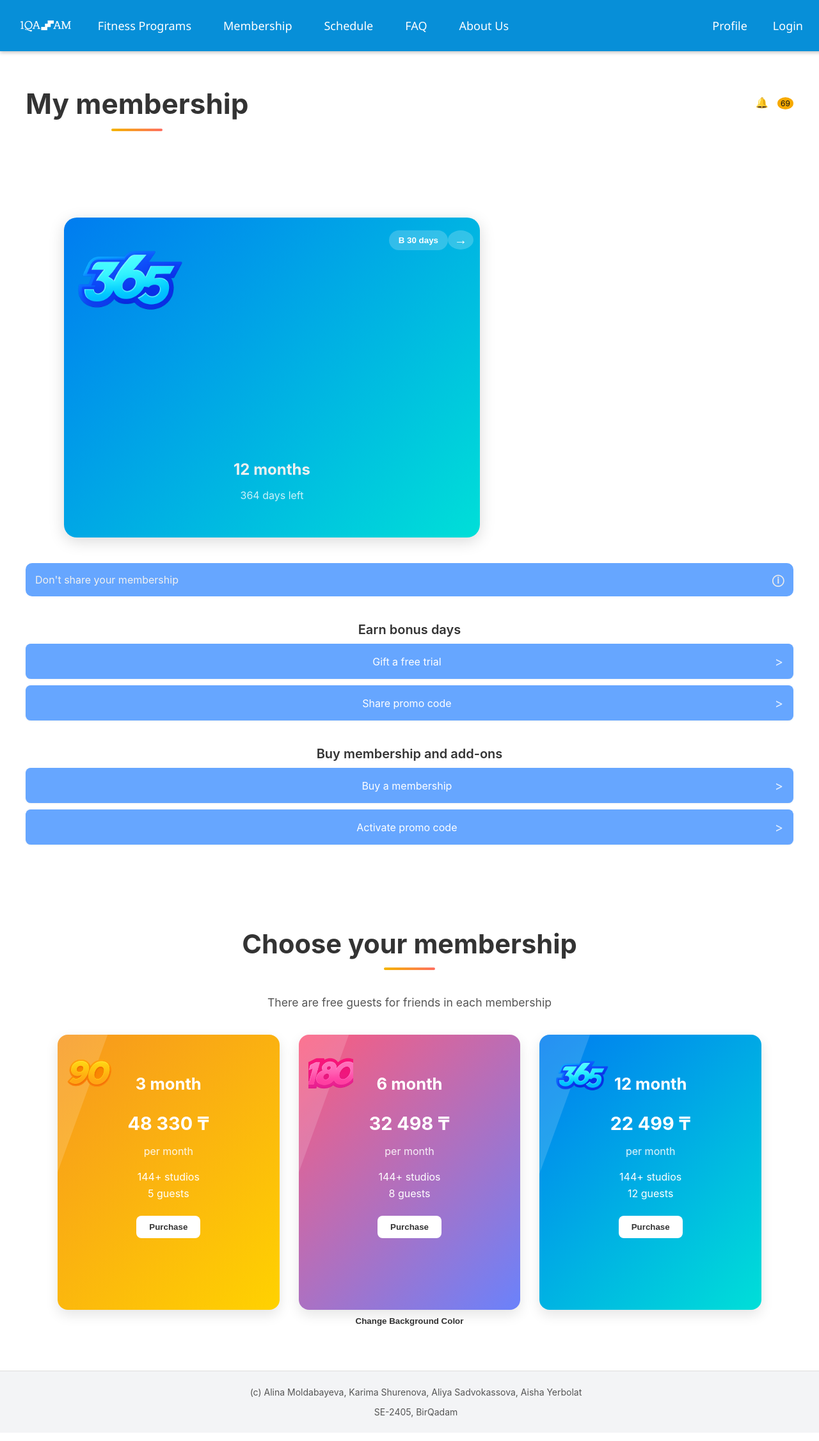
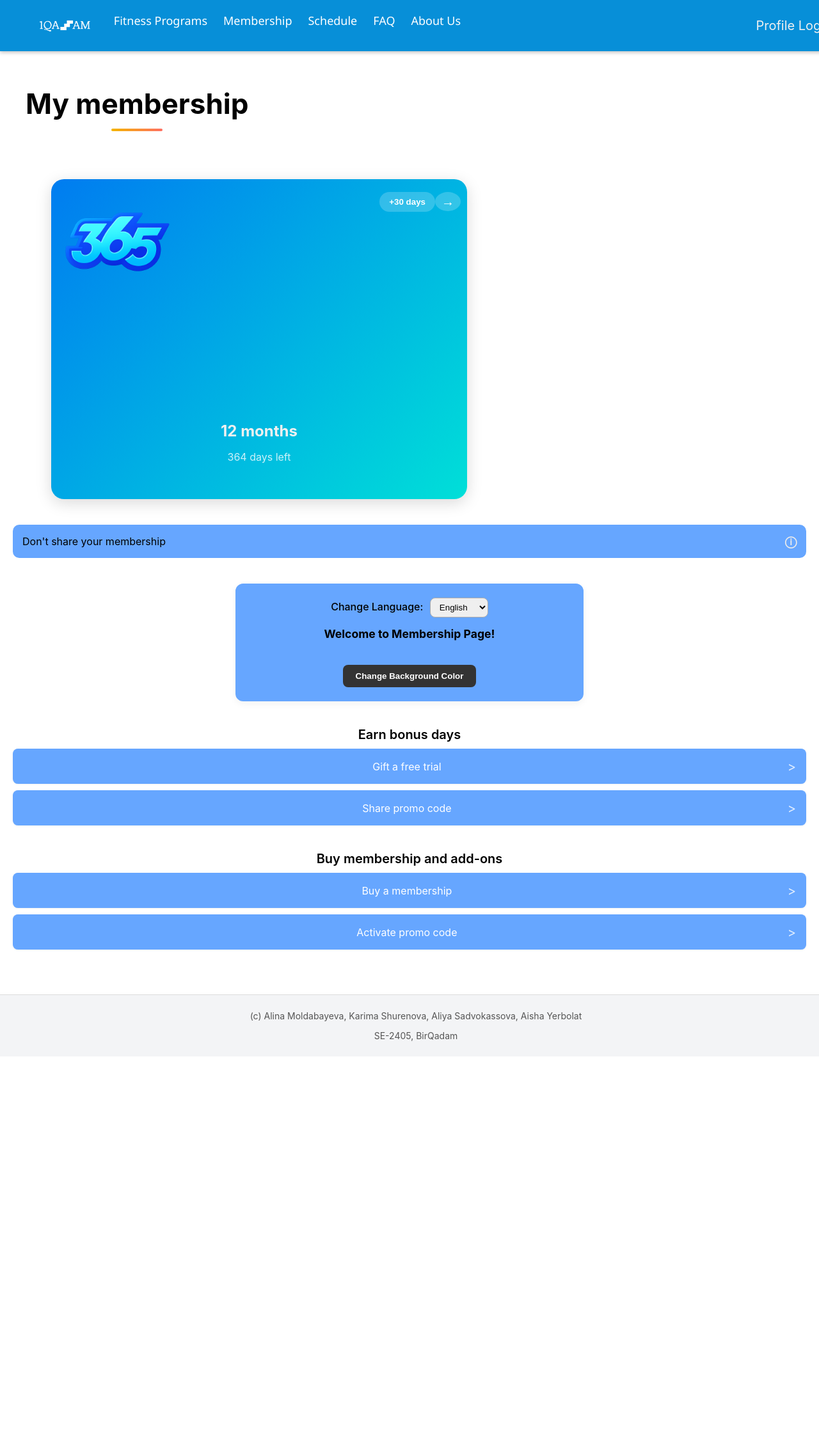
Before and after one commit to Alinaa111/assignment5_web1, a plain HTML site: page pages/karima-membership.html in a window 1280 px wide. Shown: the whole page at 64% size. After the commit the page ends 1711 px from the top, so only its background shows below. Drawn offline with Linux system fonts and the light colour scheme.

Commit message:
updated membership

```diff
--- a/pages/karima-membership.html
+++ b/pages/karima-membership.html
@@ -10,128 +10,89 @@
 <body>
   <header>
     <div class="nav_links">
+      <div class="nav_menu" id="navMenu">
+        <nav class="nav_main">
           <a href="../index.html"><img src="../images/logo-2.png" alt="logotype"></a>
+          <a href="alina-fitness.html">Fitness Programs</a>
+          <a href="karima-membership.html">Membership</a>
+          <a href="karima-schedule.html">Schedule</a>
+          <a href="aisha-faq.html">FAQ</a>
+          <a href="aisha-about.html">About Us</a>
+        </nav>
+      </div>
 
+      <div class="nav_right">
+        <nav class="nav_profile">
+          <a href="aliya-profile.html">Profile</a>
+          <a href="aliya-login.html">Login</a>
+        </nav>
         <button class="nav_toggle" id="navToggle">&#9776;</button>
-
-        <nav class="nav_menu" id="navMenu">
-            <ul class="nav_main">
-            <li><a href="alina-fitness.html">Fitness Programs</a></li>
-            <li><a href="karima-membership.html">Membership</a></li>
-            <li><a href="karima-schedule.html">Schedule</a></li>
-            <li><a href="aisha-faq.html">FAQ</a></li>
-            <li><a href="aisha-about.html">About Us</a></li>
-            </ul>
-
-            <ul class="nav_right">
-            <li><a href="aliya-profile.html">Profile</a></li>
-            <li><a href="aliya-login.html">Login</a></li>
-            </ul>
-        </nav>
+      </div>
     </div>
   </header>
 
   <main>
     <header class="app-header">
-        <h1>My membership</h1>
-        <div class="header-icons">
-            <span class="icon-placeholder">🔔</span>
-            <span class="icon-placeholder status-indicator">69</span>
-        </div>
+      <h1 id="mainTitle" class="black-text">My membership</h1>
     </header>
-
-    <main class="membership-page">
 
     <section class="membership-card-container">
       <div class="membership-card">
         <img src="../images/365.png" alt="12 months membership" class="cornerr-image">
         <div class="card-details">
-                    <p class="duration">12 months</p>
-                    <p class="days-left">364 days left</p>
+  <p id="duration" class="duration">12 months</p>
+  <p id="daysLeftText" class="days-left">364 days left</p>
 </div>
-                <button class="add-on-button">B 30 days</button>
+
+        <button id="addDaysButton" class="add-on-button">+30 days</button>
+
         <button class="next-button">→</button>
       </div>
     </section>
 
     <div class="share-notice">
-            <span>Don't share your membership</span>
+      <span id="shareText" class="black-text">Don't share your membership</span>
       <span class="info-icon">ⓘ</span>
+    </div>
+    <!-- 🔸 Language Container -->
+    <div class="language-container">
+      <label for="language" id="chooseLangLabel">Change Language:</label>
+      <select id="language">
+        <option value="english">English</option>
+        <option value="russian">Russian</option>
+        <option value="kazakh">Kazakh</option>
+      </select>
+
+      <p id="greeting">Welcome to Membership Page!</p>
+
+      <button id="colorButton">Change Background Color</button>
     </div>
 
     <section class="action-list">
-            <h2>Earn bonus days</h2>
+      <h2 id="bonusTitle" class="black-text">Earn bonus days</h2>
       <a href="#" class="action-item">
-                <span class="icon"></span> <span class="text">Gift a free trial</span>
+        <span class="icon"></span> <span class="text" id="giftText">Gift a free trial</span>
         <span class="arrow">></span>
       </a>
       <a href="#" class="action-item">
-                <span class="icon"></span> <span class="text">Share promo code</span>
+        <span class="icon"></span> <span class="text" id="promoText">Share promo code</span>
         <span class="arrow">></span>
       </a>
     </section>
 
     <section class="action-list">
-            <h2>Buy membership and add-ons</h2>
+      <h2 id="buyTitle" class="black-text">Buy membership and add-ons</h2>
       <a href="#" class="action-item">
-                <span class="icon"></span> <span class="text">Buy a membership</span>
+        <span class="icon"></span> <span class="text" id="buyText">Buy a membership</span>
         <span class="arrow">></span>
       </a>
       <a href="#" class="action-item">
-                <span class="icon"></span> <span class="text">Activate promo code</span>
+        <span class="icon"></span> <span class="text" id="activateText">Activate promo code</span>
         <span class="arrow">></span>
       </a>
     </section>
 
-    </main>
 
-</body>
-</html>
-    <h1>Choose your membership</h1>
-    <p class="subtitle">There are free guests for friends in each membership</p>
-
-    <div class="membership-container">
-      <div class="card green">
-        <img src="../images/90.png" alt="3 months membership" class="corner-imagee">
-        <h2>3 month</h2>
-        <p class="price">48 330 ₸</p>
-        <p class="per month">per month</p>
-        <ul>
-          <li>144+ studios</li>
-          <li>5 guests</li>
-        </ul>
-        <button>Purchase</button>
-      </div>
-
-      <div class="card pink">
-        <img src="../images/180.png" alt="6 months membership" class="corner-imagee">
-        <h2>6 month</h2>
-        <p class="price">32 498 ₸</p>
-        <p class="per month">per month</p>
-        <ul>
-          <li>144+ studios</li>
-          <li>8 guests</li>
-        </ul>
-        <button>Purchase</button>
-      </div>
-
-      <div class="card blue">
-        <img src="../images/365.png" alt="12 months membership" class="corner-image">
-        <h2>12 month</h2>
-        <p class="price">22 499 ₸</p>
-        <p class="per">per month</p>
-        <ul>
-          <li>144+ studios</li>
-          <li>12 guests</li>
-        </ul>
-        <button>Purchase</button>
-      </div>
-    </div>
-
-    <!-- 🔸 Task 4 Button -->
-    <div class="change-color mt-4">
-      <button id="colorButton">Change Background Color</button>
-    </div>
   </main>
 
   <footer>
@@ -141,8 +102,8 @@
     </div>
   </footer>
 
-  <!-- 🔸 Link JS -->
   <script src="../scripts/task4.js"></script>
-  <script src="../scripts/toggle_button.js"></script>
+  <script src="../scripts/task6.js"></script>
+  <script src="../scripts/theme-toggle.js"></script>
 </body>
 </html>
--- /dev/null
+++ b/scripts/task6.js
@@ -0,0 +1,80 @@
+// Task 6 - Full Page Language Switch
+const languageSelect = document.getElementById("language");
+
+const elements = {
+  mainTitle: document.getElementById("mainTitle"),
+  chooseLangLabel: document.getElementById("chooseLangLabel"),
+  shareText: document.getElementById("shareText"),
+  bonusTitle: document.getElementById("bonusTitle"),
+  giftText: document.getElementById("giftText"),
+  promoText: document.getElementById("promoText"),
+  buyTitle: document.getElementById("buyTitle"),
+  buyText: document.getElementById("buyText"),
+  activateText: document.getElementById("activateText"),
+  greeting: document.getElementById("greeting"),
+  colorButton: document.getElementById("colorButton"),
+  duration: document.getElementById("duration"),
+  daysLeftText: document.getElementById("daysLeftText"),
+  addDaysButton: document.getElementById("addDaysButton"),
+
+};
+
+languageSelect.addEventListener("change", () => {
+  const lang = languageSelect.value;
+
+  switch (lang) {
+    case "english":
+      elements.mainTitle.textContent = "My membership";
+      elements.chooseLangLabel.textContent = "Change Language:";
+      elements.shareText.textContent = "Don't share your membership";
+      elements.bonusTitle.textContent = "Earn bonus days";
+      elements.giftText.textContent = "Gift a free trial";
+      elements.promoText.textContent = "Share promo code";
+      elements.buyTitle.textContent = "Buy membership and add-ons";
+      elements.buyText.textContent = "Buy a membership";
+      elements.activateText.textContent = "Activate promo code";
+      elements.greeting.textContent = "Welcome to Membership Page!";
+      elements.colorButton.textContent = "Change Background Color";
+      elements.duration.textContent = "12 months";
+      elements.daysLeftText.textContent = "364 days left";
+      elements.addDaysButton.textContent = "+30 days"; // English
+
+      break;
+
+    case "russian":
+      elements.mainTitle.textContent = "Моё членство";
+      elements.chooseLangLabel.textContent = "Изменить язык:";
+      elements.shareText.textContent = "Не делитесь своим членством";
+      elements.bonusTitle.textContent = "Заработайте бонусные дни";
+      elements.giftText.textContent = "Подарить бесплатную пробу";
+      elements.promoText.textContent = "Поделиться промокодом";
+      elements.buyTitle.textContent = "Купить членство и дополнения";
+      elements.buyText.textContent = "Купить членство";
+      elements.activateText.textContent = "Активировать промокод";
+      elements.greeting.textContent = "Добро пожаловать на страницу членства!";
+      elements.colorButton.textContent = "Изменить цвет фона";
+      elements.duration.textContent = "12 месяцев";
+      elements.daysLeftText.textContent = "Осталось 364 дня";
+      elements.addDaysButton.textContent = "+30 дней"; // Russian
+
+      break;
+
+    case "kazakh":
+      elements.mainTitle.textContent = "Менің мүшелігім";
+      elements.chooseLangLabel.textContent = "Тілді өзгерту:";
+      elements.shareText.textContent = "Мүшелігіңізбен бөліспеңіз";
+      elements.bonusTitle.textContent = "Бонустық күндерді табыңыз";
+      elements.giftText.textContent = "Тегін сынақ сыйлау";
+      elements.promoText.textContent = "Промокодпен бөлісу";
+      elements.buyTitle.textContent = "Мүшелік пен қоспаларды сатып алу";
+      elements.buyText.textContent = "Мүшелік сатып алу";
+      elements.activateText.textContent = "Промокодты белсендіру";
+      elements.greeting.textContent = "Мүшелік бетіне қош келдіңіз!";
+      elements.colorButton.textContent = "Фонның түсін өзгерту";
+      elements.duration.textContent = "12 ай";
+      elements.daysLeftText.textContent = "364 күн қалды";
+      elements.addDaysButton.textContent = "+30 күн"; // Kazakh
+
+      break;
+  }
+});
--- a/styles/karima-membership.css
+++ b/styles/karima-membership.css
@@ -418,3 +418,58 @@ button:hover {
   position: relative;
   overflow: hidden;
 }
+/* ---------- LANGUAGE CONTAINER ---------- */
+
+.language-container {
+  background-color:#66a6ff;
+  border: 2px solid #66a6ff;
+  border-radius: 12px;
+  padding: 20px;
+  max-width: 500px;
+  margin: 40px auto;
+  text-align: center;
+  box-shadow: 0 4px 12px rgba(0, 0, 0, 0.05);
+}
+
+.language-container label,
+.language-container select,
+.language-container p {
+  color: #000;
+  font-weight: 500;
+}
+
+#language {
+  padding: 6px 10px;
+  border-radius: 8px;
+  border: 1px solid #aaa;
+  margin-left: 6px;
+}
+
+#greeting {
+  margin-top: 15px;
+  font-weight: bold;
+  font-size: 1.1rem;
+  color: #000;
+}
+
+/* ---------- BUTTON STYLE ---------- */
+#colorButton {
+  background: #333;
+  color: white;
+  margin-top: 20px;
+  border-radius: 8px;
+  border: none;
+  padding: 10px 20px;
+  cursor: pointer;
+  transition: 0.3s;
+}
+
+#colorButton:hover {
+  background: #555;
+  transform: translateY(-2px);
+}
+
+/* ---------- UNIVERSAL BLACK TEXT ---------- */
+.black-text {
+  color: #000 !important;
+}
```
Lines whose indentation alone changed are shown as unchanged.
